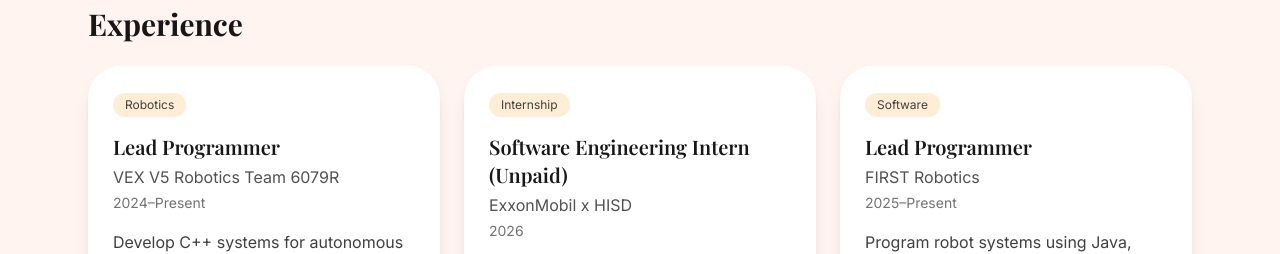
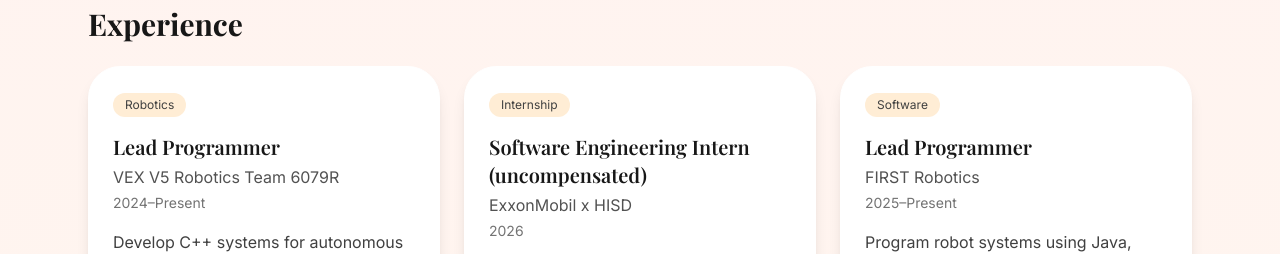
Before and after one commit to tzwqt/tati-portfolio, a React (Vite) app: page / in a window 1280 px wide. Shown: the part 1120-1374 px from the top of the page. Built offline with nearby package versions, Linux system fonts and the light colour scheme.

Commit message:
took away unpaid and added uncompensated

```diff
--- a/src/pages/Index.tsx
+++ b/src/pages/Index.tsx
@@ -31,7 +31,7 @@ const experience = [
     tag: "Robotics",
   },
   {
-    title: "Software Engineering Intern (Unpaid)",
+    title: "Software Engineering Intern (uncompensated)",
     org: "ExxonMobil x HISD",
     period: "2026",
     description:
```
